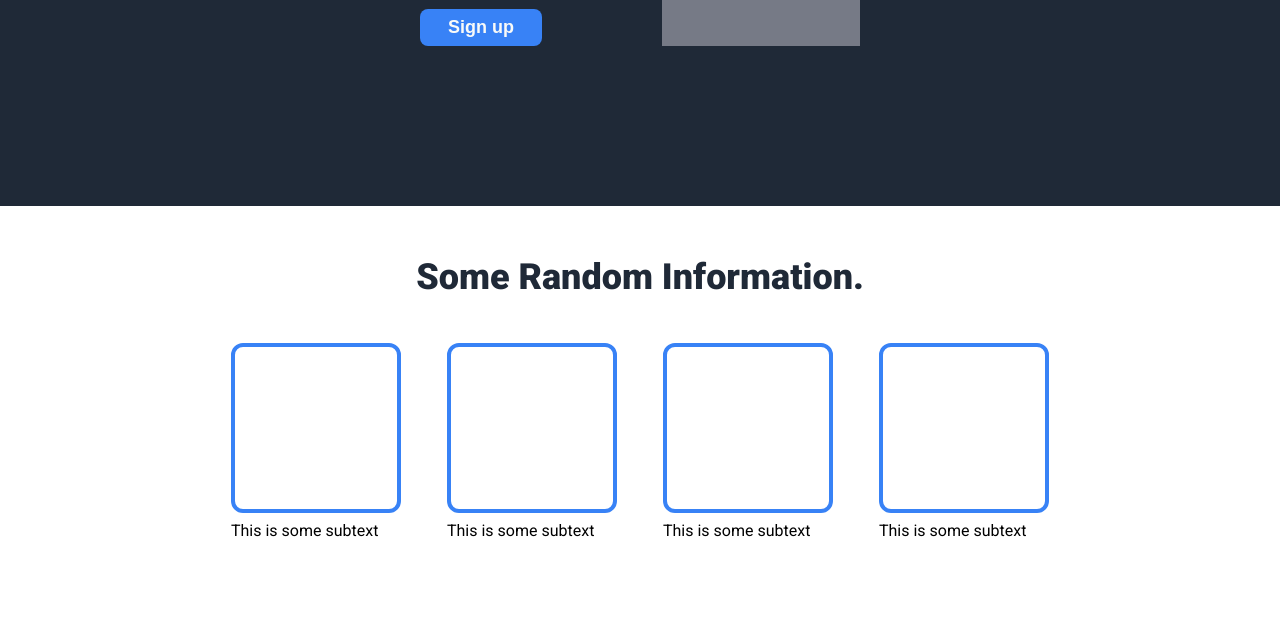
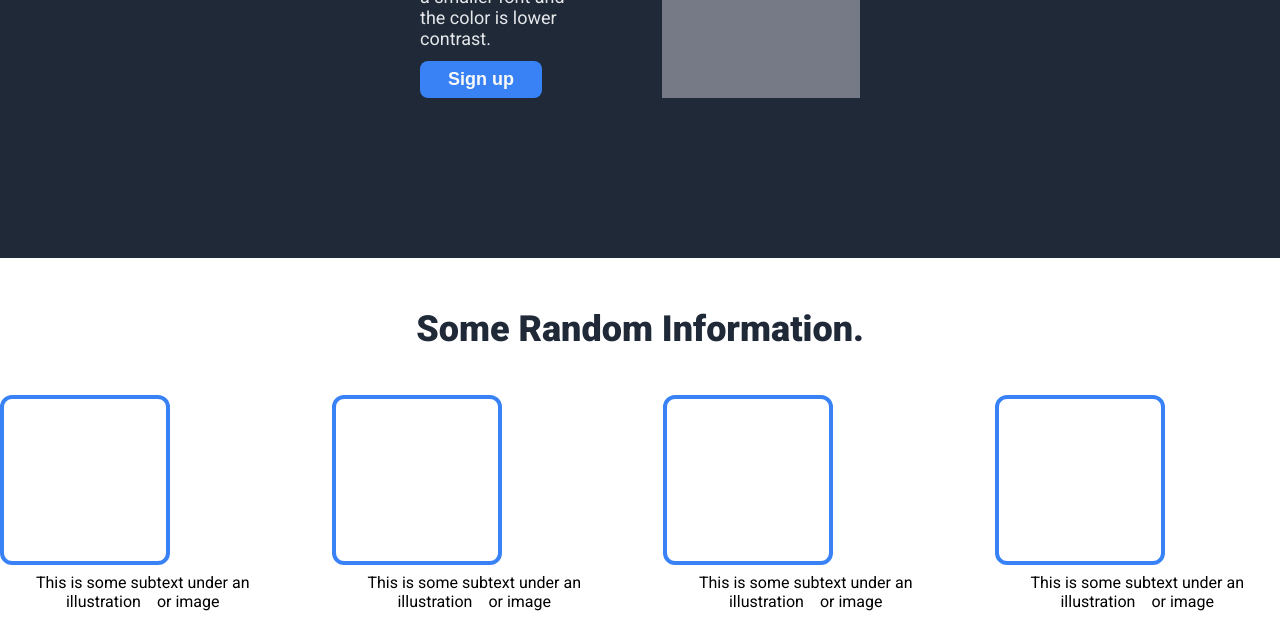
Before and after one commit to SochillyInept/landing-page, a plain HTML site: page index.html in a window 1280 px wide. Shown: the part 500-1137 px from the top of the page. Drawn offline with Linux system fonts and the light colour scheme.

Commit message:
Add text to subtext div

```diff
--- a/index.html
+++ b/index.html
@@ -30,7 +30,7 @@
 
             <div class="hero-text" >
                 <h1>This website is awesome</h1>
-                <div class="text">This website has some subtext that goes here under the main title. &nbsp; It's a smaller font and the color is lower contrast.</div>
+                <div class="secondary-text">This website has some subtext that goes here under the main title. &nbsp; It's a smaller font and the color is lower contrast.</div>
                 <a hfref="" > <button class="signup">Sign up</button></a>
 
             </div>
@@ -50,22 +50,22 @@
 
                 <div class="items" >
                     <div class="item-images"> </div>
-                    <div class="text"> This is some subtext </div>
+                    <div class="subtext"> This is some subtext under an illustration &ensp; or image</div>
                 </div>
 
                 <div class="items" >
                     <div class="item-images"> </div>
-                    <div class="text"> This is some subtext </div>
+                    <div class="subtext"> This is some subtext under an illustration &ensp; or image </div>
                 </div>
 
                 <div class="items" >
                     <div class="item-images"> </div>
-                    <div class="text"> This is some subtext </div>
+                    <div class="subtext"> This is some subtext under an illustration &ensp; or image </div>
                 </div>
 
                 <div class="items" >
                     <div class="item-images"> </div>
-                    <div class="text"> This is some subtext </div>
+                    <div class="subtext"> This is some subtext under an illustration &ensp; or image </div>
                 </div>
 
             </div>
```
